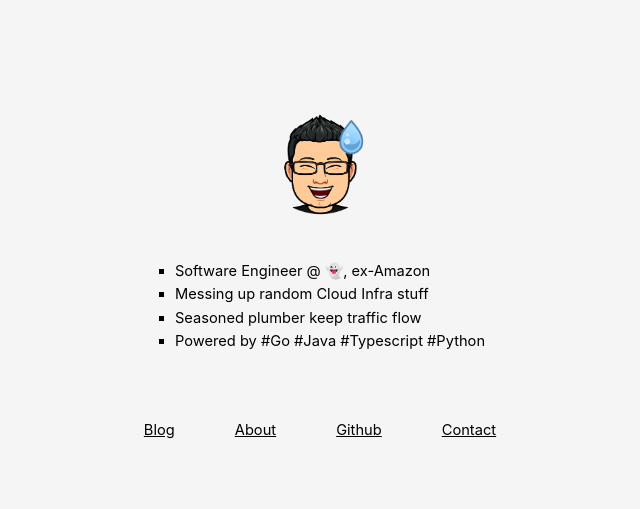
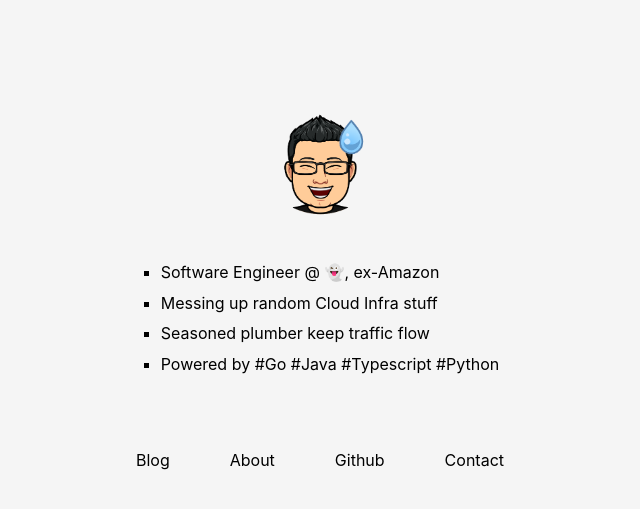
Before and after one commit to ydzhou/ydzhou.github.io, a Jekyll site: the page index.html, which Jekyll copies as it is, in a window 1280 px wide. Shown: the top 509 px of the page, without its empty margins (320-960 px from the left). Built offline with Jekyll 4.4.1, drawn with Linux system fonts in a browser that asks for light colours.

Commit message:
Redesign the navigator section

```diff
--- a/_layouts/default.html
+++ b/_layouts/default.html
@@ -25,8 +25,8 @@
             {% if page.date %} <p>{{ page.date | date: "%-d %B %Y"}}</p> {% endif %}
             {{ content }}
         </div>
-        {% include footer.html %}
     </div>
+    {% include footer.html %}
     </body>
 </html>
 
--- a/index.html
+++ b/index.html
@@ -14,7 +14,6 @@
         </script>
     </head>
     <body>
-    <div class="body-section">
         <div id="homepage-section">
             <div id="homepage-avatar">
                 <img src="assets/avatar.png">
@@ -38,7 +37,6 @@
                 </div>
             </div>
         </div>
-    </div>
     </body>
 </html>
 
--- a/style.css
+++ b/style.css
@@ -4,11 +4,14 @@
     margin-left: auto;
     margin-right: auto;
     width: 50%;
-    min-width: 400px;
+    min-width: 600px;
 }
 
 #homepage-section {
-    padding-top: 50px;
+    padding-top: 100px;
+    width: 600px;
+    margin-left: auto;
+    margin-right: auto;
 }
 
 ul {
@@ -17,7 +20,7 @@
 }
 
 #homepage-content {
-    width: 400px;
+    width: 600px;
     margin-left: auto;
     margin-right: auto;
     text-align: center;
@@ -31,8 +34,8 @@
     text-align: left;
 }
 
-#homepage-content ls {
-    margin: 0 10px 0 10px;
+#homepage-content li {
+    margin: 0 0 5px 0 ;
 }
 
 #homepage-link {
@@ -46,10 +49,6 @@
     display: flex;
     margin: 0;
     padding: 0;
-}
-
-.nav-link .link {
-    text-decoration: underline;
 }
 
 .nav-link li {
@@ -81,7 +80,7 @@
 
 body {
     font-family: -apple-system, BlinkMacSystemFont, "Segoe UI", "Helvetica Neue", Roboto, sans-serif;
-    font-size: 11pt;
+    font-size: 12pt;
     line-height: 1.6;
     margin: 0;
     background-color: #f5f5f5;
@@ -110,6 +109,8 @@
     width: 100%;
     padding-top: 15px;
     padding-bottom: 15px;
+    position: fixed;
+    bottom: 0;
 }
 
 #nav-section .link {
```
